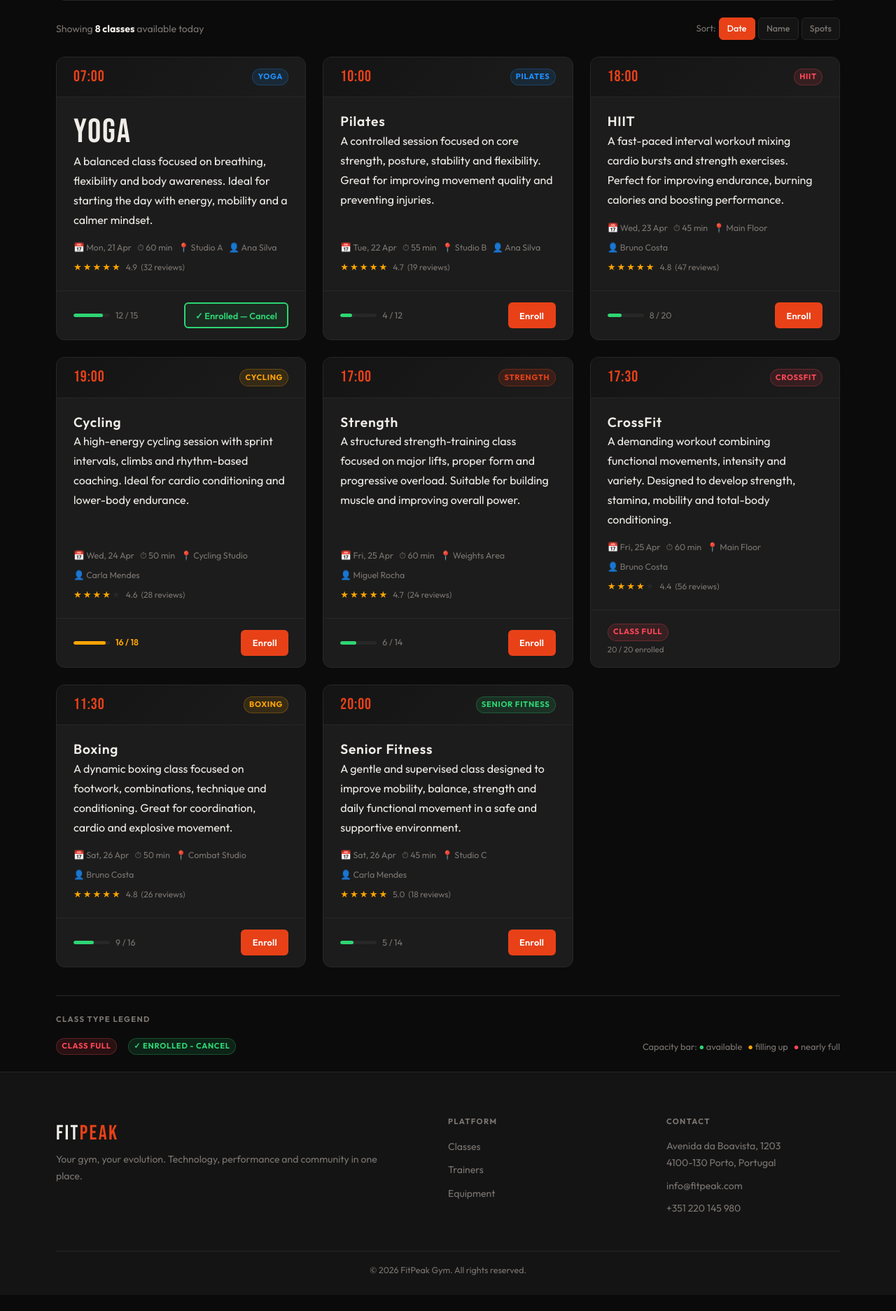
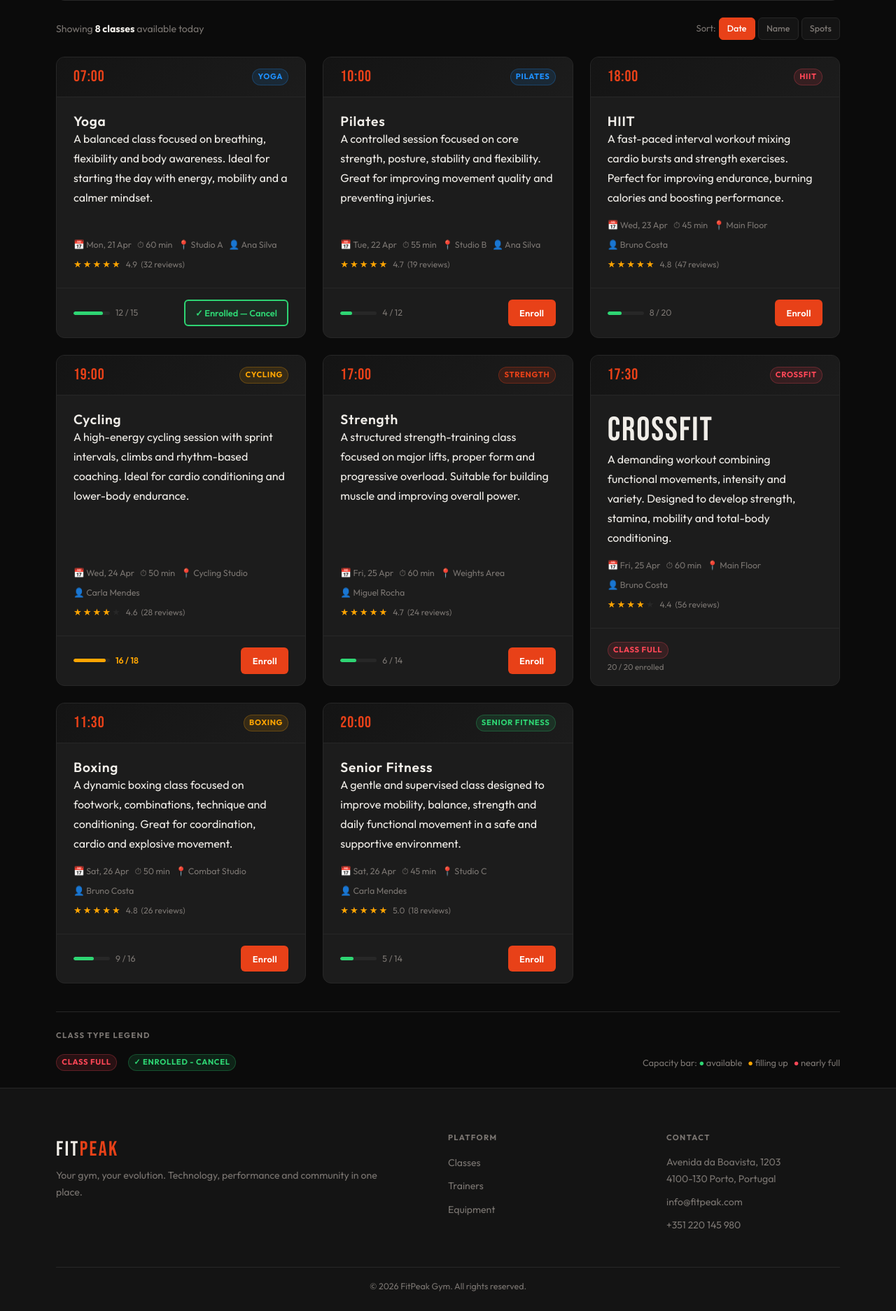
Before and after one commit to FEUP-LTW-2026/ltw-project-ltw16g01, a PHP site: page /classes.html in a window 1280 px wide. Shown: the part 400-2273 px from the top of the page at 70% size. Before the commit the page ends 2222 px from the top, so only its background shows below. Run offline with PHP 8.4, Linux system fonts and the light colour scheme.

Commit message:
errors fixed

```diff
--- a/classes.html
+++ b/classes.html
@@ -135,7 +135,7 @@
 
                         <div class="class-body">
                             <div>
-                                <h2 class="classe-name">Yoga</h2>
+                                <h2 class="class-name">Yoga</h2>
                                 <p>A balanced class focused on breathing, flexibility and body awareness. Ideal for starting the day with energy, mobility and a calmer mindset.</p>
                             </div>
 
@@ -181,7 +181,7 @@
 
                         <div class="class-body">
                             <div>
-                                <h4>Pilates</h4>
+                                <h2 class="class-name">Pilates</h2>
                                 <p>A controlled session focused on core strength, posture, stability and flexibility. Great for improving movement quality and preventing injuries.</p>
                             </div>
 
@@ -225,7 +225,7 @@
 
                         <div class="class-body">
                             <div>
-                                <h4>HIIT</h4>
+                                <h2 class="class-name">HIIT</h2>
                                 <p>A fast-paced interval workout mixing cardio bursts and strength exercises. Perfect for improving endurance, burning calories and boosting performance.</p>
                             </div>
 
@@ -269,7 +269,7 @@
 
                         <div class="class-body">
                             <div>
-                                <h4>Cycling</h4>
+                                <h2 class="class-name">Cycling</h2>
                                 <p>A high-energy cycling session with sprint intervals, climbs and rhythm-based coaching. Ideal for cardio conditioning and lower-body endurance.</p>
                             </div>
 
@@ -313,7 +313,7 @@
 
                         <div class="class-body">
                             <div>
-                                <h4>Strength</h4>
+                                <h2 class="class-name">Strength</h2>
                                 <p>A structured strength-training class focused on major lifts, proper form and progressive overload. Suitable for building muscle and improving overall power.</p>
                             </div>
 
@@ -357,7 +357,7 @@
 
                         <div class="class-body">
                             <div>
-                                <h4>CrossFit</h4>
+                                <h2 class="class-namestyle">CrossFit</h2>
                                 <p>A demanding workout combining functional movements, intensity and variety. Designed to develop strength, stamina, mobility and total-body conditioning.</p>
                             </div>
 
@@ -397,7 +397,7 @@
 
                         <div class="class-body">
                             <div>
-                                <h4>Boxing</h4>
+                                <h2 class="class-name">Boxing</h2>
                                 <p>A dynamic boxing class focused on footwork, combinations, technique and conditioning. Great for coordination, cardio and explosive movement.</p>
                             </div>
 
@@ -441,7 +441,7 @@
 
                         <div class="class-body">
                             <div>
-                                <h4>Senior Fitness</h4>
+                                <h2 style="font-size: clamp(1rem, 2.5vw, 1.2rem); font-family: var(--ff-body);font-weight: 600;">Senior Fitness</h2>
                                 <p>A gentle and supervised class designed to improve mobility, balance, strength and daily functional movement in a safe and supportive environment.</p>
                             </div>
 
@@ -509,7 +509,7 @@
                 </div>
 
                 <div class="footer-box">
-                    <h4>Platform</h4>
+                    <h3>Platform</h3>
                     <ul>
                         <li><a href="classes.html">Classes</a></li>
                         <li><a href="trainers.html">Trainers</a></li>
@@ -518,7 +518,7 @@
                 </div>
 
                 <div class="footer-box">
-                    <h4>Contact</h4>
+                    <h3>Contact</h3>
                     <p>Avenida da Boavista, 1203<br>4100-130 Porto, Portugal</p>
                     <p>info@fitpeak.com</p>
                     <p>+351 220 145 980</p>
--- a/css/pages/classes.css
+++ b/css/pages/classes.css
@@ -257,3 +257,9 @@
         justify-content: center;
     }
 }
+
+.class-name{
+    font-size: clamp(1rem, 2.5vw, 1.2rem);
+    font-family: var(--ff-body);
+    font-weight: 600;
+}
```
Also changed, not shown: 1 other file.
